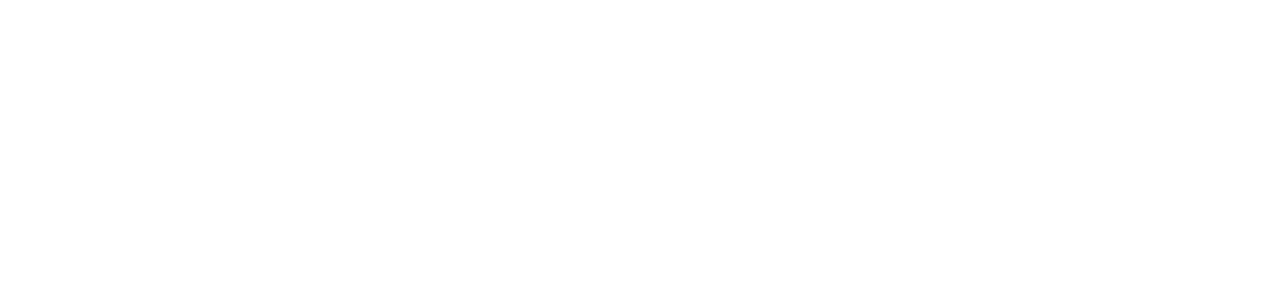
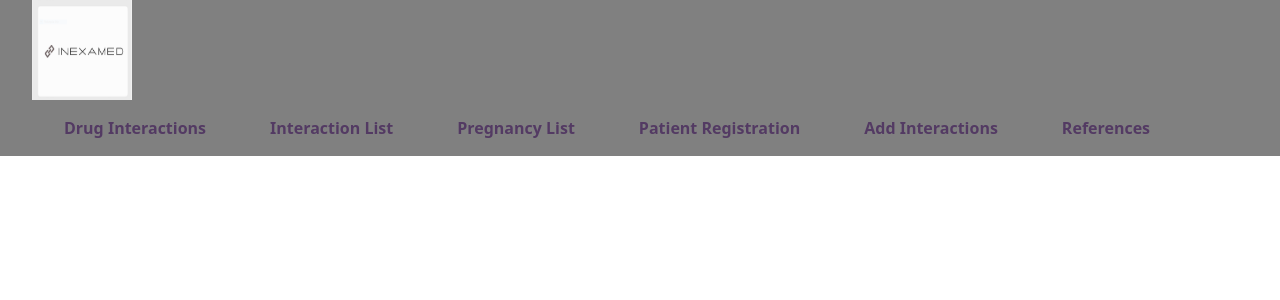
Before and after one commit to tnyandoro/inexamed, a React (Create React App) app: page / in a window 1280 px wide. Shown: the top 300 px of the page. Built offline with nearby package versions, Linux system fonts and the light colour scheme.

Commit message:
Create navbar and style it

```diff
--- a/src/components/NavElements/Navbar.js
+++ b/src/components/NavElements/Navbar.js
@@ -1,16 +1,61 @@
-import React from 'react'
+import React from 'react';
 import styled from 'styled-components';
+import MainLogo from '../../assets/inexamed-logo.PNG';
 
-function Navbar() {
+function NavBar() {
   return (
     <Nav>
-        < a href=""></a>
+      <Logo href="">
+        <img src={MainLogo} alt="Inexamed logo" width={100} height={100} />
+      </Logo>
+      <Menu>
+        <MenuLink href="">Drug Interactions</MenuLink>
+        <MenuLink href="">Interaction List</MenuLink>
+        <MenuLink href="">Pregnancy List</MenuLink>
+        <MenuLink href="">Patient Registration</MenuLink>
+        <MenuLink href="">Add Interactions</MenuLink>
+        <MenuLink href="">References</MenuLink>
+      </Menu>
     </Nav>
-  )
+
+  );
 }
 
 const Nav = styled.div`
+    padding: 0 2rem;
+    display: flex;
+    justify-content: space-between;
+    align-items:center;
+    flex-wrap: wrap;
+    background : grey;
+`;
+const Logo = styled.a`
 
-`
+`;
+const Menu = styled.div`
+    display: flex;
+    justify-content: space-between;
+    align-items:center;
+    position: relative;
 
-export default Navbar
+    @media (max-width: 768px) {
+        overflow: hidden;
+        flex-direction: column;
+        width: 100px;
+    }
+`;
+const MenuLink = styled.a`
+    padding: 1rem 2rem;
+    cursor: pointer;
+    align-items: center;
+    text-decoration: none;
+    color: rgb(83, 58, 99);
+    font-weight: bold;
+    transition: all 0.5s ease-in;
+
+    &:hover {
+        color: #fff;
+    }
+`;
+
+export default NavBar;
```
